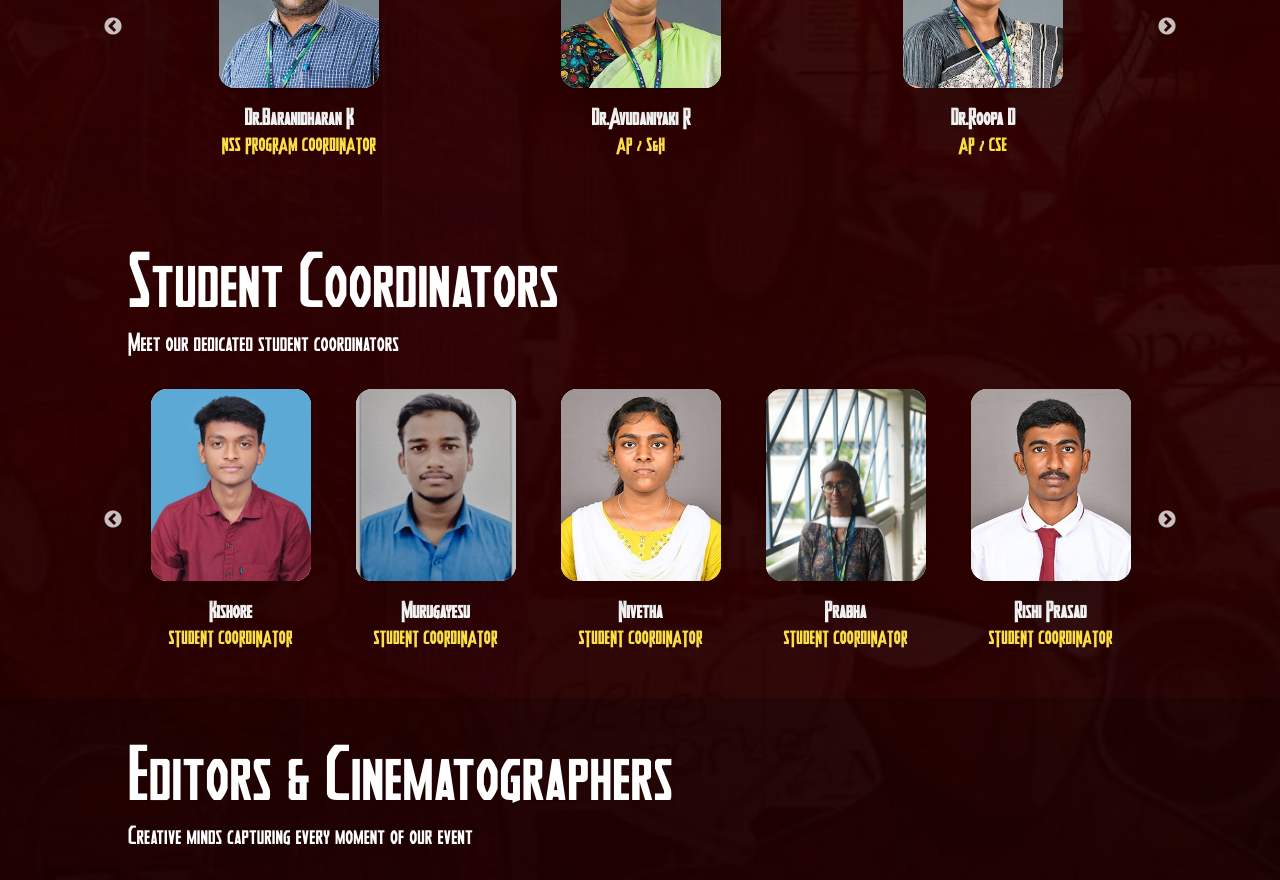
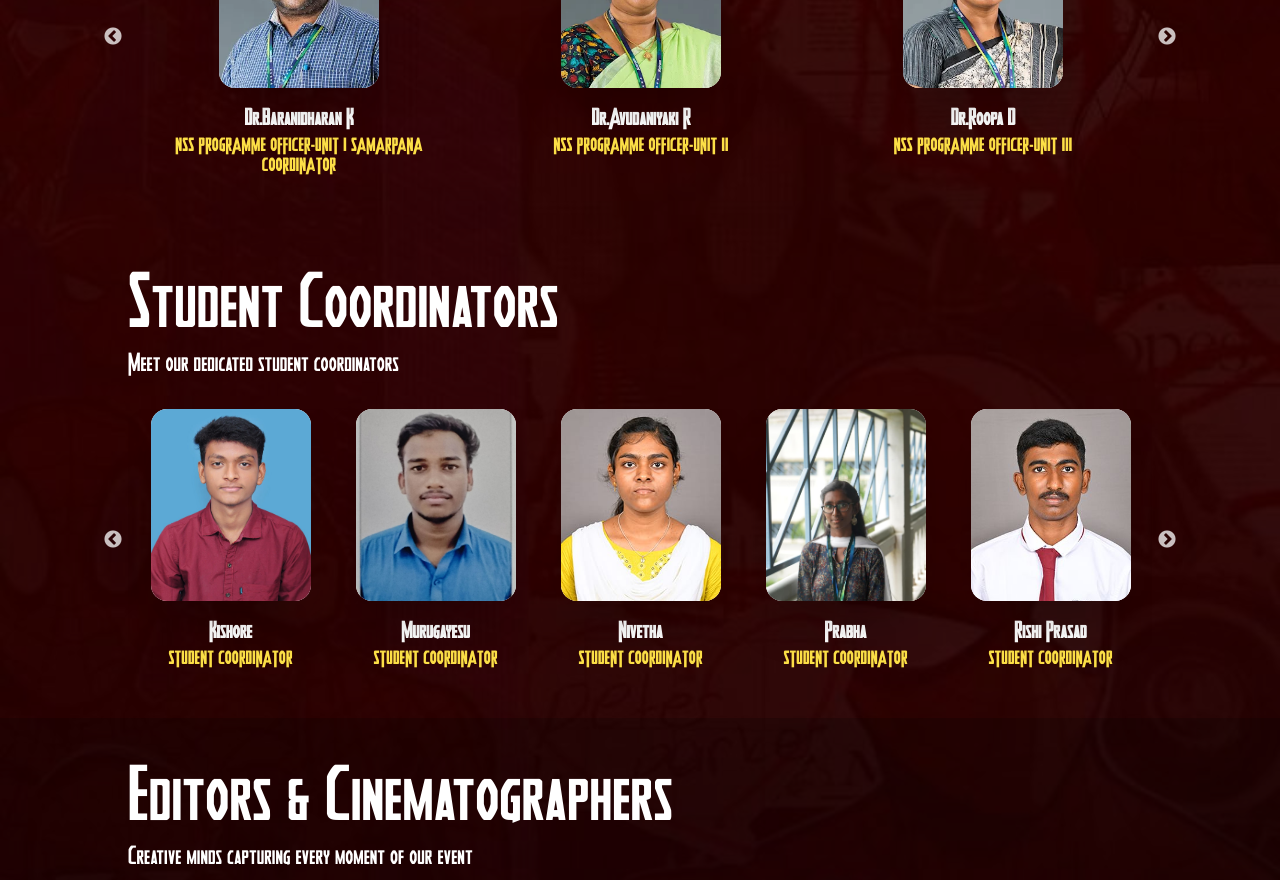
Before and after one commit to vishveshwaran1/NSS_Sympo, a React (Vite) app: page / in a window 1280 px wide. Shown: the part 5740-6620 px from the top of the page. Built offline with nearby package versions, Linux system fonts and the light colour scheme.

Commit message:
dai baraniiii

```diff
--- a/src/App.tsx
+++ b/src/App.tsx
@@ -320,9 +320,9 @@ function App() {
         backgroundColor="bg-black bg-opacity-50"
       >
         <TeamSlider members={[
-    { name: "Dr.Baranidharan K", position: "NSS Program Coordinator", src: "/Staff/Barani.jpg" },
-    { name: "Dr.Avudaniyaki R", position: "AP / S&H", src: "/Staff/Avudainayaki.jpg" },
-    { name: "Dr.Roopa D", position: "AP / CSE", src: "/Staff/roopa.jpg" }
+    { name: "Dr.Baranidharan K", position: "NSS Programme Officer-Unit I  \nSamarpana Coordinator", src: "/Staff/Barani.jpg" },
+    { name: "Dr.Avudaniyaki R", position: "NSS Programme Officer-Unit II", src: "/Staff/Avudainayaki.jpg" },
+    { name: "Dr.Roopa D", position: "NSS Programme Officer-Unit III", src: "/Staff/roopa.jpg" }
   ]} slidesToShow={3} />
       </Section>
 
--- a/src/components/StaffCoordinatorSlider.tsx
+++ b/src/components/StaffCoordinatorSlider.tsx
@@ -1,9 +1,9 @@
 import React from "react";
 
 const staffCoordinators = [
-  { name: "Dr. Roopa D ", img: "/Staff/roopa.jpg" , designation: "AP / CSE"},
-  { name: "Dr. Baranidharan K", img: "/Staff/Barani.jpg" , designation: "AP / NSS Programme Officer"},
-  { name: "Dr. Avudainayaki R", img: "/Staff/Avudainayaki.jpg" , designation: "AP / S&H"}
+  { name: "Dr. Roopa D ", img: "/Staff/roopa.jpg" , designation: "NSS Programme Officer-Unit I \n Samarpana Coordinator"},
+  { name: "Dr. Baranidharan K", img: "/Staff/Barani.jpg" , designation: "NSS Programme Officer-Unit II"},
+  { name: "Dr. Avudainayaki R", img: "/Staff/Avudainayaki.jpg" , designation: "NSS Programme Officer-Unit III"}
 ];
 
 export default function StaffCoordinatorSlider() {
```
